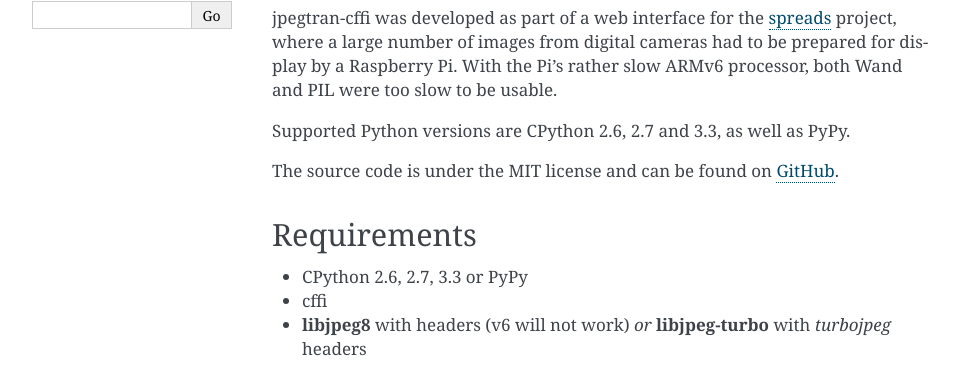
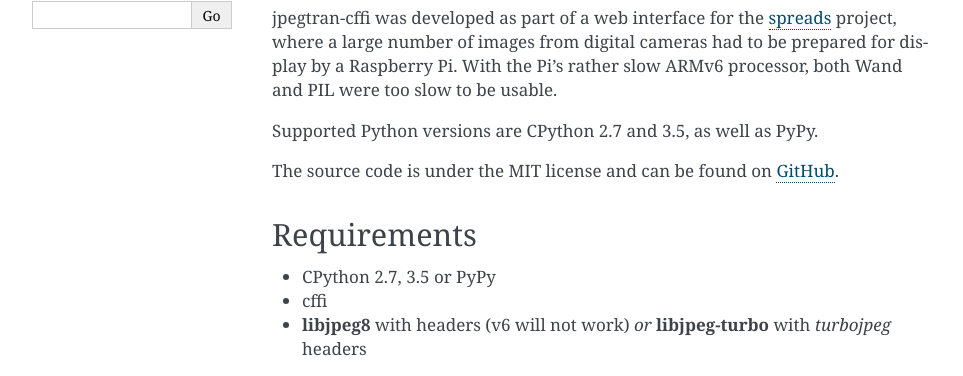
Before and after one commit to jbaiter/jpegtran-cffi, a Sphinx documentation site: the page built from doc/index.rst, in a window 1280 px wide and 900 px high, scrolled down 316 px. Shown: the part 141-517 px from the top of the window, without its empty margins (148-1111 px from the left). Built offline with Sphinx 7.4.7, drawn with Linux system fonts in a browser that asks for light colours.

Commit message:
remove old references to Python 2.6 and 3.3

```diff
--- a/README.rst
+++ b/README.rst
@@ -38,7 +38,7 @@ Wand and PIL were too slow to be usable.
 
 Requirements
 ============
-- CPython >=2.6 or >=3.3 or PyPy
+- CPython >=2.7 or >=3.5 or PyPy
 - cffi >= 1.0
 - libturbojpeg with headers
 
--- a/doc/index.rst
+++ b/doc/index.rst
@@ -24,7 +24,7 @@ project, where a large number of images from digital cameras had to be
 prepared for display by a Raspberry Pi. With the Pi's rather slow ARMv6
 processor, both Wand and PIL were too slow to be usable.
 
-Supported Python versions are CPython 2.6, 2.7 and 3.3, as well as PyPy.
+Supported Python versions are CPython 2.7 and 3.5, as well as PyPy.
 
 The source code is under the MIT license and can be found on GitHub_.
 
@@ -39,7 +39,7 @@ The source code is under the MIT license and can be found on GitHub_.
 
 Requirements
 ============
-- CPython 2.6, 2.7, 3.3 or PyPy
+- CPython 2.7, 3.5 or PyPy
 - cffi
 - **libjpeg8** with headers (v6 will not work) *or* **libjpeg-turbo** with
   *turbojpeg* headers
```
